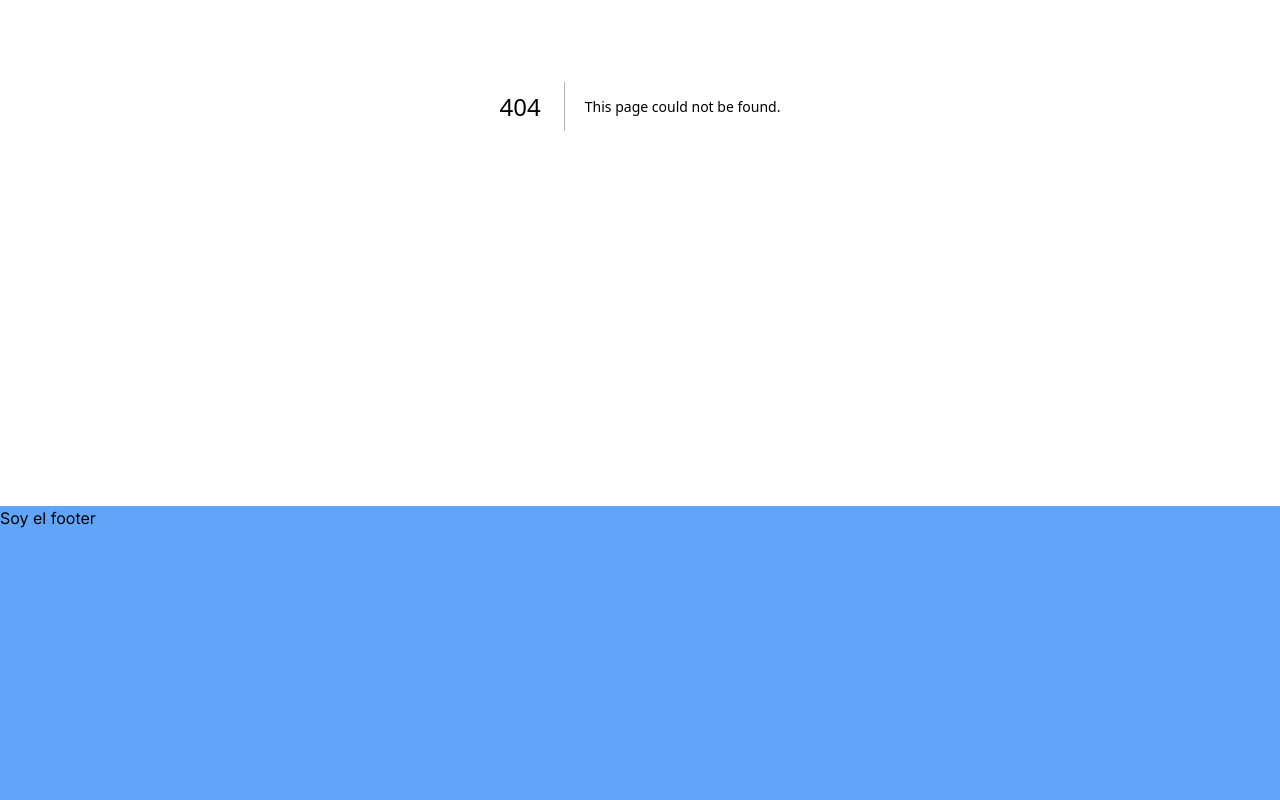
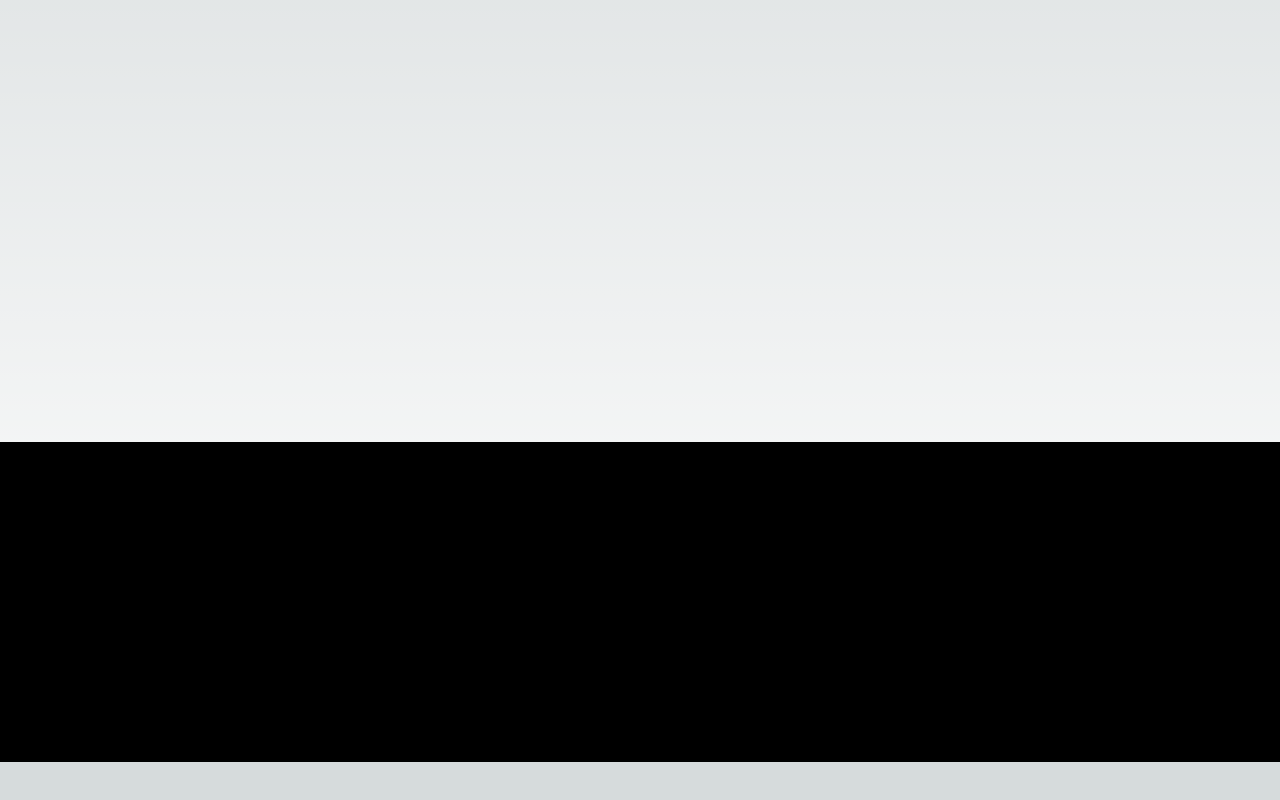
Before and after one commit to PabloMur/m10-ecommerce, a Next.js app: page /profile in a window 1280 px wide. Before the commit this address had no page. Shown: the part 358-1158 px from the top of the page. After the commit the page ends 1120 px from the top, so only its background shows below. Built offline with nearby package versions, Linux system fonts and the light colour scheme.

Commit message:
add some components

```diff
--- /dev/null
+++ b/src/app/profile/page.tsx
@@ -0,0 +1,3 @@
+export default function ProfilePage() {
+  return <div>Profile page</div>;
+}
--- /dev/null
+++ b/src/app/search/page.tsx
@@ -0,0 +1,3 @@
+export default function SearchPage() {
+  return <div>Pagina de busquedas</div>;
+}
--- a/src/components/Footer.tsx
+++ b/src/components/Footer.tsx
@@ -1,3 +1,14 @@
+import SocialNets from "@/components/SocialNets";
 export default function Footer() {
-  return <footer className="bg-blue-400 h-80">Soy el footer</footer>;
+  return (
+    <footer className="bg-black h-80 flex items-center justify-center">
+      <div>
+        <div>links de navegacion</div>
+        <div>
+          <SocialNets />
+        </div>
+      </div>
+      <p>©2023 compralo</p>
+    </footer>
+  );
 }
--- /dev/null
+++ b/src/components/SocialNets.tsx
@@ -0,0 +1,3 @@
+export default function SocialNets() {
+  return <div>Redes sociales</div>;
+}
```
